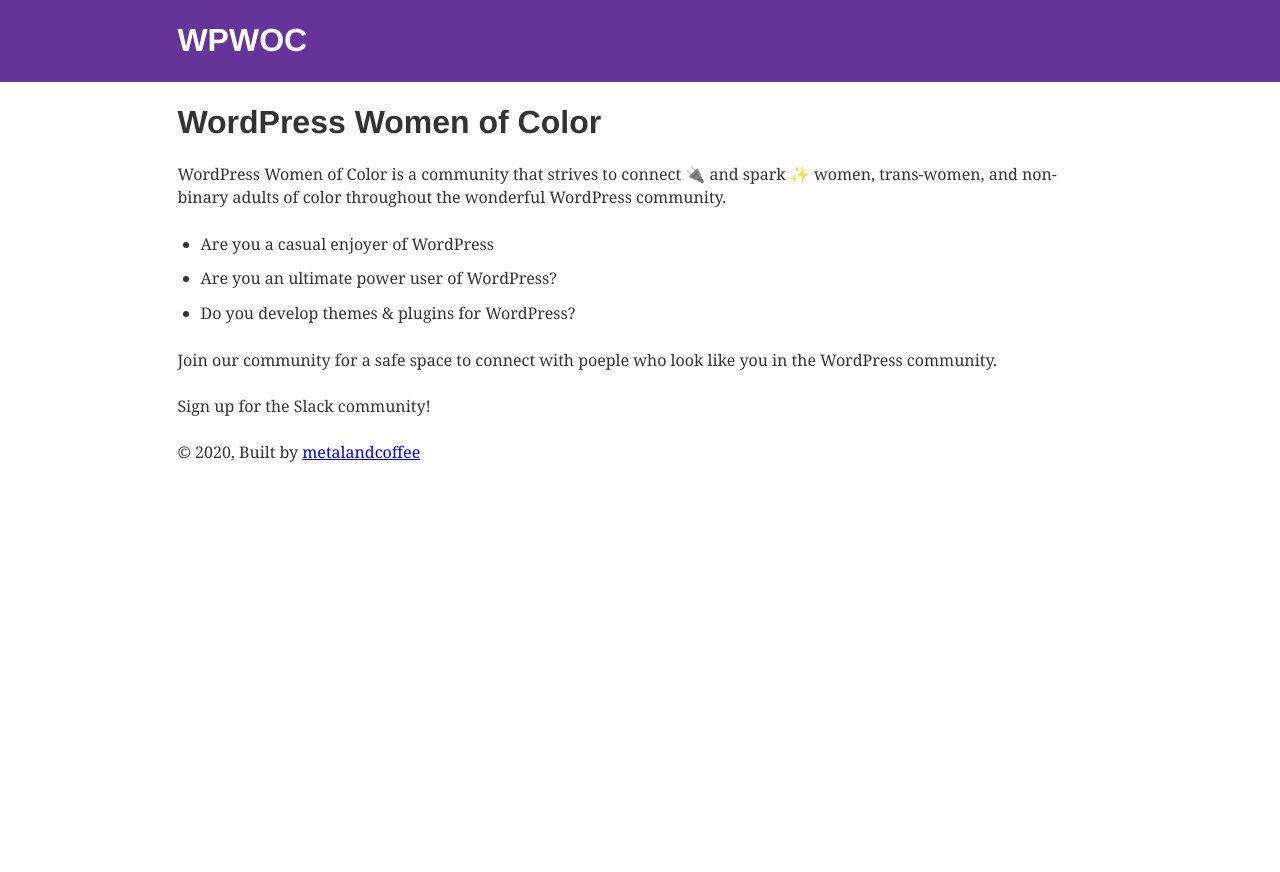
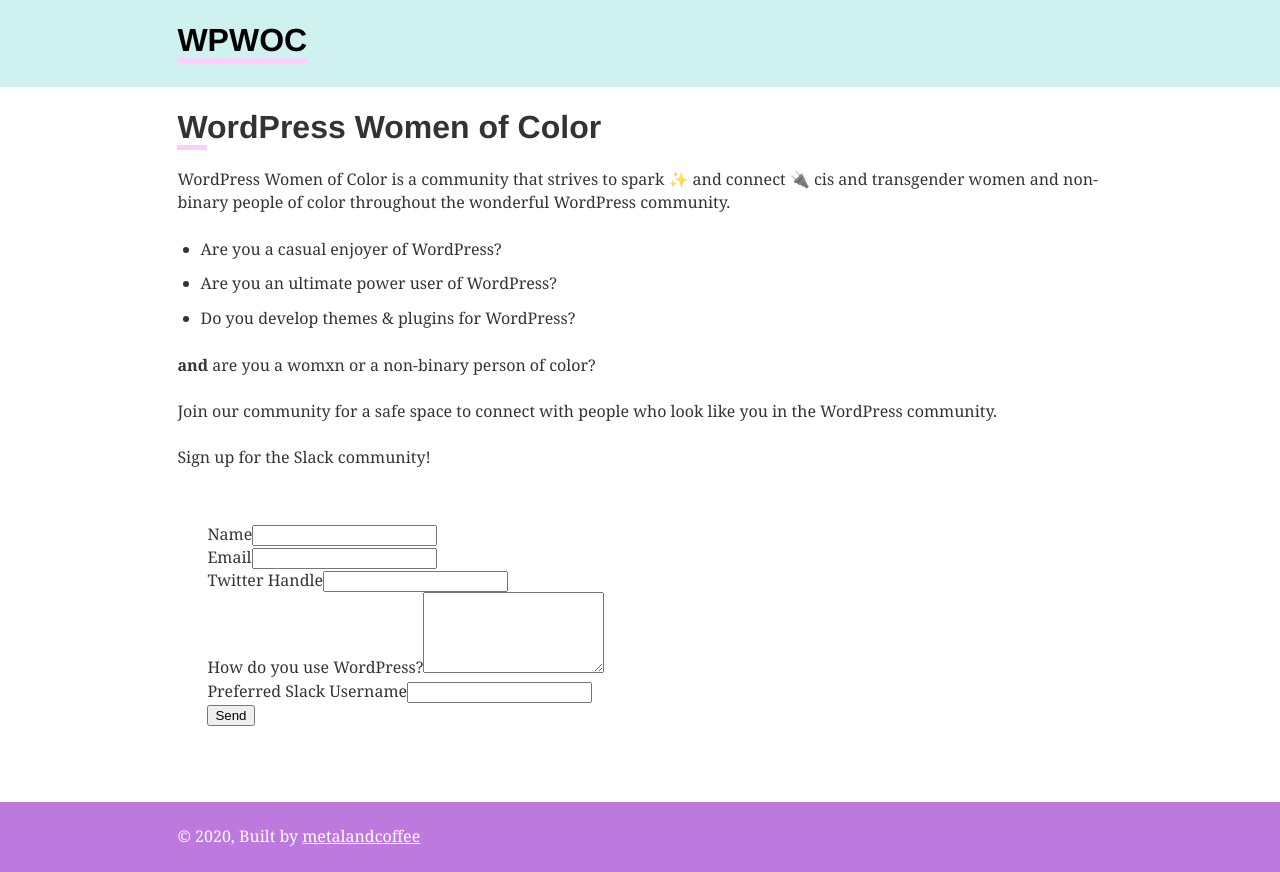
Before and after one commit to metalandcoffee/wpwomenofcolor, a Gatsby site: page / in a window 1280 px wide. Before the commit the page ends 800 px from the top, so only its background shows below. Built offline with nearby package versions, Linux system fonts and the light colour scheme; Gatsby itself is replaced by a stand-in of ours.

Commit message:
Slack sign up form

```diff
--- /dev/null
+++ b/src/components/footer.js
@@ -0,0 +1,14 @@
+import React from "react"
+import styles from "./footer.module.css"
+
+const Footer = () => (
+    <footer className={ styles.footer }>
+        <p className= { styles.credit }>
+        © {new Date().getFullYear()}, Built by
+        {` `}
+        <a className= { styles.link } href="https://twitter.com/metalandcoffee_">metalandcoffee</a>
+        </p>
+    </footer>
+)
+
+export default Footer
--- /dev/null
+++ b/src/components/footer.module.css
@@ -0,0 +1,19 @@
+footer {
+    background-color: #be79df;
+}
+
+.credit {
+    margin: 0 auto;
+    max-width: 960px;
+    padding: 1.45rem 1.0875rem;
+    color: #fff;
+}
+
+.link {
+    color: #fff;
+    transition: all 0.3s;
+}
+
+.link:hover {
+    color: #cff1ef;
+}
--- a/src/components/header.js
+++ b/src/components/header.js
@@ -5,7 +5,7 @@
 const Header = ({ siteTitle }) => (
   <header
     style={{
-      background: `rebeccapurple`,
+      background: `#cff1ef`,
       marginBottom: `1.45rem`,
     }}
   >
@@ -16,11 +16,15 @@
         padding: `1.45rem 1.0875rem`,
       }}
     >
-      <h1 style={{ margin: 0 }}>
+      <h1 style={{
+        margin: 0,
+        borderBottom: `5px #fbcffc solid`,
+        display: `inline-block`
+      }}>
         <Link
           to="/"
           style={{
-            color: `white`,
+            color: `black`,
             textDecoration: `none`,
           }}
         >
--- a/src/components/layout.js
+++ b/src/components/layout.js
@@ -10,6 +10,7 @@
 import { useStaticQuery, graphql } from "gatsby"
 
 import Header from "./header"
+import Footer from "./footer"
 //import "./layout.css"
 
 const Layout = ({ children }) => {
@@ -34,12 +35,8 @@
         }}
       >
         <main>{children}</main>
-        <footer>
-          © {new Date().getFullYear()}, Built by
-          {` `}
-          <a href="https://twitter.com/metalandcoffee_">metalandcoffee</a>
-        </footer>
       </div>
+      <Footer />
     </>
   )
 }
--- /dev/null
+++ b/src/components/slack-form.js
@@ -0,0 +1,32 @@
+import React from "react"
+import styles from "./slack-form.module.css"
+
+const SlackForm = () => (
+  <div className={ styles.container }>
+    <form name="slack-sign-up" method="post" data-netlify="true">
+      <label className={ styles.label }>
+        Name
+        <input type="text" name="name" id="name" />
+      </label>
+      <label className={ styles.label }>
+        Email
+        <input type="email" name="email" id="email" />
+      </label>
+      <label className={ styles.label }>
+        Twitter Handle
+        <input type="text" name="subject" id="subject" />
+      </label>
+      <label className={ styles.label }>
+        How do you use WordPress?
+        <textarea name="message" id="message" rows="5" />
+      </label>
+      <label className={ styles.label }>
+        Preferred Slack Username
+        <input type="text" name="subject" id="subject" />
+      </label>
+      <button type="submit">Send</button>
+    </form>
+  </div>
+)
+
+export default SlackForm
--- /dev/null
+++ b/src/components/slack-form.module.css
@@ -0,0 +1,7 @@
+.container {
+    padding: 30px;
+}
+
+label {
+    display: block;
+}
--- a/src/pages/index.js
+++ b/src/pages/index.js
@@ -3,20 +3,24 @@
 
 import Layout from "../components/layout"
 //import Image from "../components/image"
+import Form from "../components/slack-form"
 import SEO from "../components/seo"
+import styles from "./index.module.css"
 
 const IndexPage = () => (
   <Layout>
     <SEO title="Home" />
-    <h1>WordPress Women of Color</h1>
-    <p>WordPress Women of Color is a community that strives to connect <span role="img" aria-label="plug-emoji">🔌</span> and spark <span role="img" aria-label="sparkle-emoji">✨</span> women, trans-women, and non-binary adults of color throughout the wonderful WordPress community.</p>
+    <h1 className={ styles.heading }>WordPress Women of Color</h1>
+    <p>WordPress Women of Color is a community that strives to spark <span role="img" aria-label="sparkle-emoji">✨</span> and connect <span role="img" aria-label="plug-emoji">🔌</span> cis and transgender women and non-binary people of color throughout the wonderful WordPress community.</p>
     <ul>
-      <li>Are you a casual enjoyer of WordPress</li>
+      <li>Are you a casual enjoyer of WordPress?</li>
       <li>Are you an ultimate power user of WordPress?</li>
       <li>Do you develop themes & plugins for WordPress?</li>
     </ul>
-    <p>Join our community for a safe space to connect with poeple who look like you in the WordPress community.</p>
+    <p><strong>and</strong> are you a womxn or a non-binary person of color?</p>
+    <p>Join our community for a safe space to connect with people who look like you in the WordPress community.</p>
     <p>Sign up for the Slack community!</p>
+    <Form />
     {/* <div style={{ maxWidth: `300px`, marginBottom: `1.45rem` }}>
       <Image />
     </div> */}
--- /dev/null
+++ b/src/pages/index.module.css
@@ -0,0 +1,3 @@
+.heading::first-letter {
+    border-bottom: 5px #fbcffc solid;
+}
```
